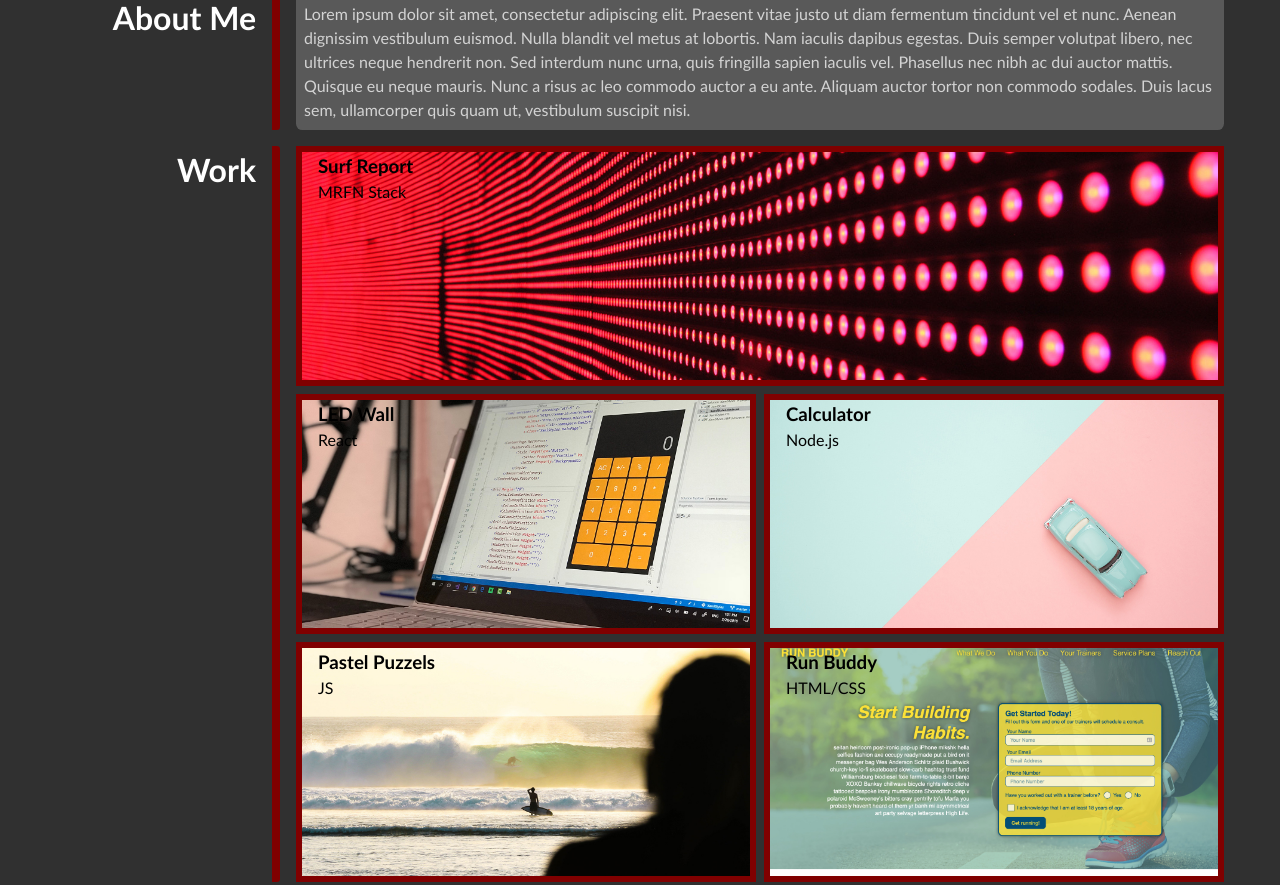
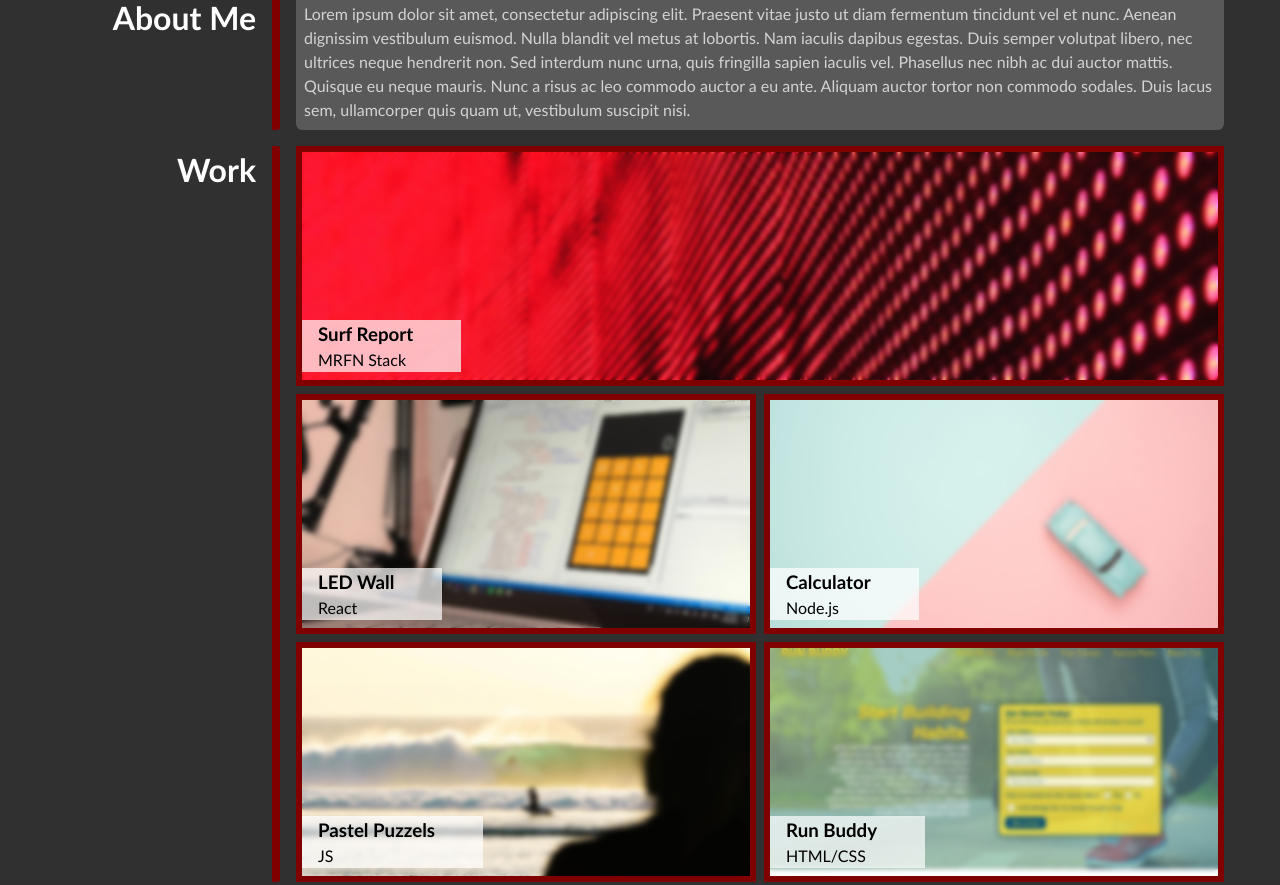
Before and after one commit to mattp-edu/my-portfolio, a plain HTML site: page index.html in a window 1280 px wide. Shown: the part 318-1203 px from the top of the page. Drawn offline with Linux system fonts and the light colour scheme.

Commit message:
work title and backdrop filter

```diff
--- a/css/style.css
+++ b/css/style.css
@@ -101,7 +101,7 @@ header nav ul li:hover {
   text-align: right;
 }
 
-.page-section div {
+.page-section > div {
   margin: 0 1rem;
 }
 /* about me section */
@@ -119,7 +119,6 @@ header nav ul li:hover {
   grid-template-columns: 1fr 1fr;
   gap: 0.5rem;
 }
-
 .card{
   height: 15rem;
   background-position: center;
@@ -127,11 +126,31 @@ header nav ul li:hover {
   background-size: cover;
   border: 0.4rem solid var(--theme-border-color);
 }
+.card .transbox {
+  position: relative;
+  backdrop-filter: blur(0.15rem);
+  height: 100%;
+  margin: 0;
+  /* background-color: white; */
+  transition: 0.1s ease;
+}
+.card .transbox:hover{
+  backdrop-filter: none;
+}
+
+.cardtext {
+  position: absolute;
+  background-color: rgba(255, 255, 255, 0.7);
+  bottom: 0.5rem;
+  width: fit-content;
+  padding: 0 3rem 0 1rem;
+}
+
 .featured {
   grid-column: 1 / span 2;
 }
 #card1 {
-  background-image: url(../images/02-portfolio-1.jpg);
+  background: url(../images/02-portfolio-1.jpg);
 }
 #card2 {
   background-image: url(../images/02-portfolio-2.jpg);
@@ -184,7 +203,10 @@ header nav ul li:hover {
     text-align: center;
     margin: 0 auto;
   }
-  .page-section div {
+  .page-section > div {
     margin: 1rem 1rem;
   }
+  .card .transbox {
+    backdrop-filter: none;
+  }
 }
--- a/index.html
+++ b/index.html
@@ -42,33 +42,43 @@
       <h2>Work</h2>
       <div class="workItemList">
         <figure class="card featured" id="card1">
+          <div class="transbox">
             <div class="cardtext">
               <h3>Surf Report</h3>
               <p>MRFN Stack</p>
             </div>
+          </div>
         </figure>
         <figure class="card" id="card2">
+          <div class="transbox">
             <div class="cardtext">
               <h3>LED Wall</h3>
               <p>React</p>
             </div>
+          </div>
         </figure>
         <figure class="card" id="card3">
+          <div class="transbox">
             <div class="cardtext">
               <h3>Calculator</h3>
               <p>Node.js</p>
             </div>
+          </div>
         </figure>
         <figure class="card" id="card4">
+          <div class="transbox">
             <div class="cardtext">
               <h3>Pastel Puzzels</h3>
               <p>JS</p>
             </div>
+          </div>
         </figure>
         <figure class="card" id="card5">
+          <div class="transbox">
             <div class="cardtext">
               <h3>Run Buddy</h3>
               <p>HTML/CSS</p>
+            </div>
           </div>
         </figure>
       </div>
```
Lines whose indentation alone changed are shown as unchanged.
